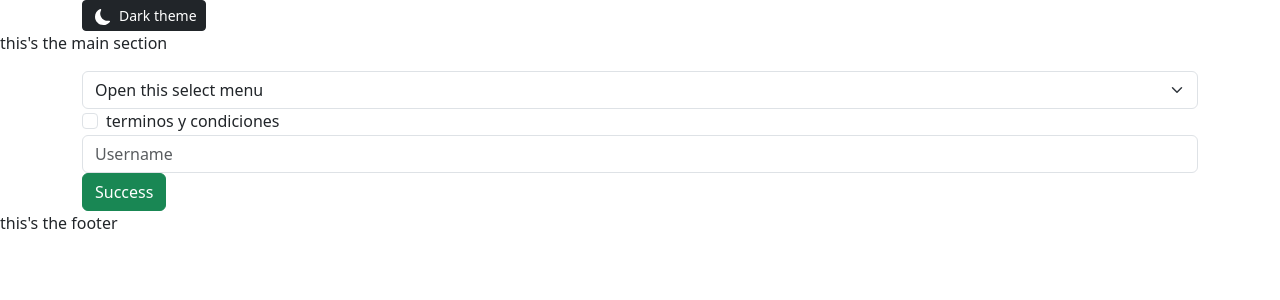
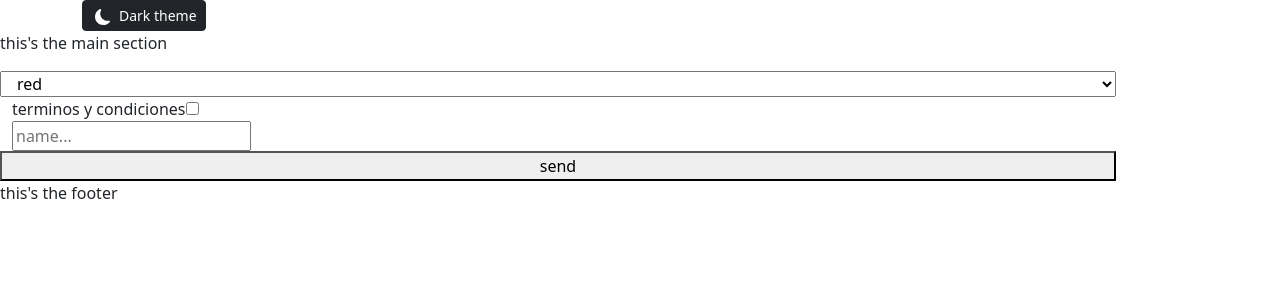
Before and after one commit to MarcoRosselDev/next-js-07, a React (Vite) app in the folder rt/: page / in a window 1280 px wide. Shown: the top 300 px of the page. Built offline with nearby package versions, Linux system fonts and the light colour scheme.

Commit message:
form event handler rm class 2

```diff
--- /dev/null
+++ b/rt/src/components/main/Form_controlado.tsx
@@ -0,0 +1,6 @@
+export default function Form_controlado() {
+
+  return (
+    <form></form>
+  )
+}
--- /dev/null
+++ b/rt/src/components/main/Form_no_controlado.tsx
@@ -0,0 +1,42 @@
+import { useRef, type FormEvent } from "react";
+
+// uncontrollable form
+export default function Form_no_controlado() {
+  const formRef = useRef<HTMLFormElement>(null);
+
+  const handleSubmit = (event: FormEvent) => {
+    event.preventDefault();
+    if (!formRef.current) return;
+    // Create the FormData object from the form
+    const formData = new FormData(formRef.current);
+    // Get values using get()
+    const username = formData.get("username");
+    const color = formData.get("color");
+    const accept = !!formData.get("accept"); // Convert to boolean
+
+    console.log({
+      username,
+      color,
+      accept,
+    });
+  }
+
+  return (
+    <form onSubmit={handleSubmit} ref={formRef} className="container row" >
+      {/* color favorito */}
+      <select name="color">
+        <option value="red">red</option>
+        <option value="green">green</option>
+      </select>
+      {/* terminos y condiciones */}
+      <label>terminos y condiciones
+        <input type="checkbox" name="accept"/>
+      </label>
+      {/* nombre de usuario */}
+      <label>
+        <input type="text" name="username" placeholder="name..." />
+      </label>
+      <button type="submit">send</button>
+    </form>
+  )
+}
--- a/rt/src/components/main/Main.tsx
+++ b/rt/src/components/main/Main.tsx
@@ -1,10 +1,13 @@
-import MyForm from "./MyForm"
+//import MyForm from "./MyForm"
+import Form_no_controlado from "./Form_no_controlado";
+
 
 export default function Main() {
   return (
     <main>
       <p>this's the main section</p>
-      <MyForm />
+      {/* <MyForm /> */}
+      <Form_no_controlado />
     </main>
   )
 }
--- a/rt/src/components/main/MyForm.tsx
+++ b/rt/src/components/main/MyForm.tsx
@@ -10,11 +10,19 @@ export default function MyForm() {
   return (
   <form onSubmit={handleSubmit} className="container-fluid container-sm">
     {/* select */}
+    {/* vamos a dejar esto por aqui por ahora
     <select className="form-select" aria-label="Default select example">
       <option selected>Open this select menu</option>
       <option value="1">One</option>
       <option value="2">Two</option>
       <option value="3">Three</option>
+    </select> */}
+    {/* select sin error de defalutValue */}
+    <select className="form-select form-select-sm" defaultValue={""} aria-label="Default select example" name="color">
+      <option disabled value="">what's your favorite color?</option>
+      <option value="red">red</option>
+      <option value="blue">blue</option>
+      <option value="green">green</option>
     </select>
     {/* terminos y condiciones check-box */}
     <div className="form-check">
```
